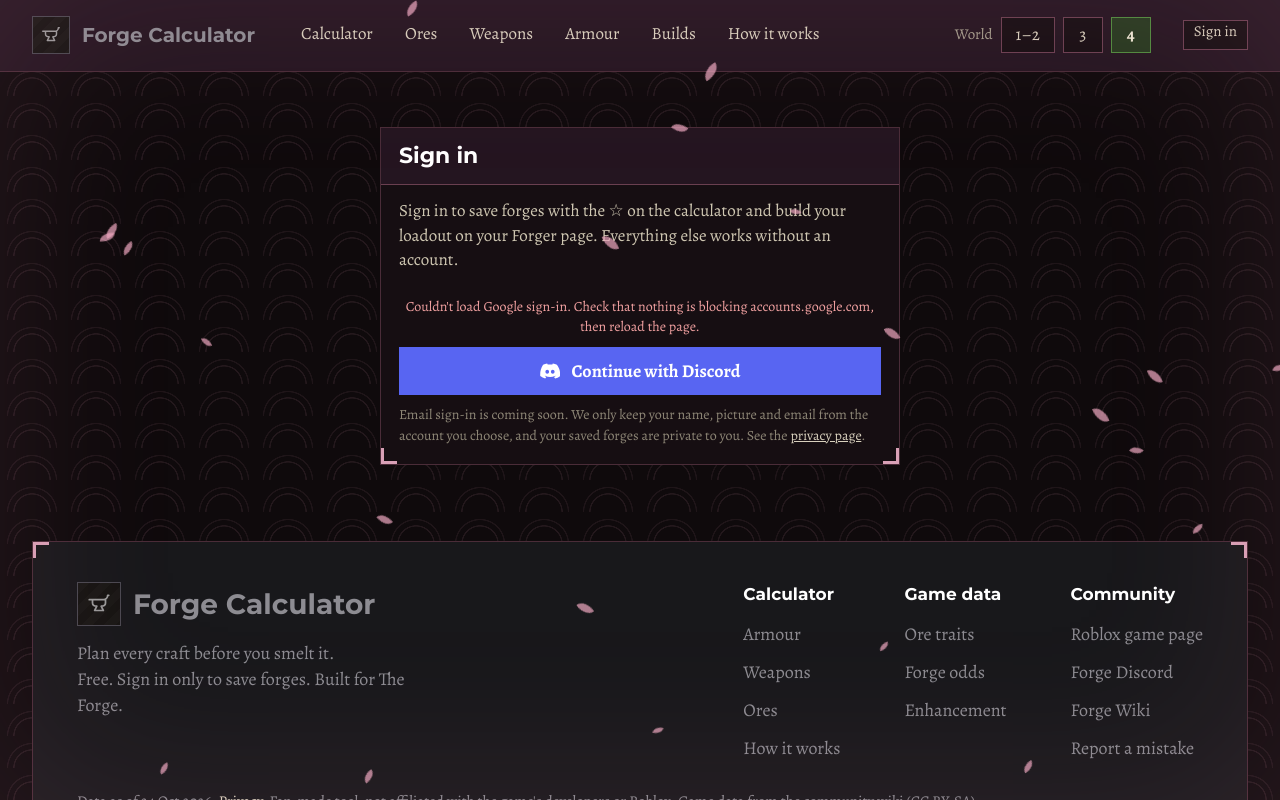
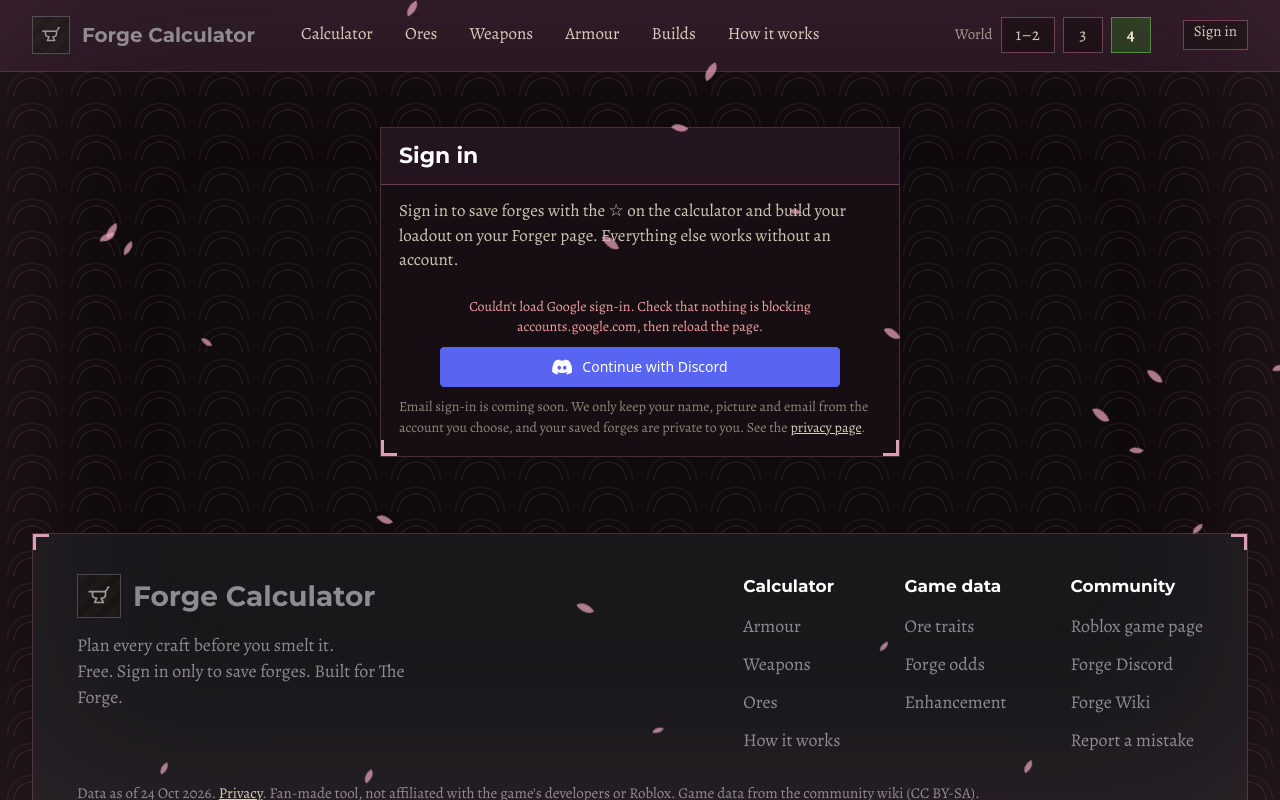
Before and after one commit to 1920m/Forge-Calculator, a Next.js app: page /login in a window 1280 px wide. Shown: the top 800 px of the page. Built offline with nearby package versions, Linux system fonts and the light colour scheme; no server answers.

Commit message:
Make the Discord button the same size and shape as Google's
Google draws its own sign-in button (at most 400 px wide, 40 px tall), so the
Discord button now copies it: same width, height, corner radius and a plain
sans-serif label.

```diff
--- a/app/globals.css
+++ b/app/globals.css
@@ -288,8 +288,9 @@
 .account-name { padding: 6px 10px 8px; border-bottom: 1px solid var(--bd); margin-bottom: 4px; color: #fff; font-weight: 700; overflow: hidden; text-overflow: ellipsis; white-space: nowrap; }
 .login { max-width: 520px; width: 100%; margin: 24px auto; }
 .login-lead { margin-top: 0; color: #cfc7b2; }
-.login-buttons { display: flex; flex-direction: column; gap: 10px; margin: 18px 0 6px; }
-.login-btn { display: flex; align-items: center; justify-content: center; gap: 12px; min-height: 48px; font-size: 18px; font-weight: 700; }
+/* Google draws its own button (at most 400 px wide, 40 px tall), so the Discord button copies its size and shape. */
+.login-buttons { display: flex; flex-direction: column; align-items: center; gap: 10px; margin: 18px 0 6px; }
+.login-btn { display: flex; align-items: center; justify-content: center; gap: 10px; width: 100%; max-width: 400px; height: 40px; padding: 0 12px; border-radius: 4px; font-family: system-ui, -apple-system, "Segoe UI", Roboto, Arial, sans-serif; font-size: 14px; font-weight: 500; }
 .login-btn.discord { background: #5865f2; border-color: #5865f2; color: #fff; }
 .login-btn.discord:hover { background: #4752c4; }
 .login-btn:disabled { opacity: .6; cursor: progress; }
@@ -407,7 +408,7 @@
 }
 
 /* Google's sign-in button (drawn by Google inside a frame) */
-.google-slot { position: relative; min-height: 44px; display: flex; flex-direction: column; align-items: center; }
+.google-slot { position: relative; width: 100%; max-width: 400px; min-height: 40px; display: flex; flex-direction: column; align-items: center; }
 .google-btn { width: 100%; max-width: 400px; display: flex; justify-content: center; color-scheme: normal; }
-.google-skeleton { position: absolute; inset: 0 auto auto 50%; transform: translateX(-50%); width: min(400px, 100%); height: 44px; background: linear-gradient(90deg, var(--row), var(--bd), var(--row)); background-size: 200% 100%; animation: sweep 1.4s linear infinite; }
+.google-skeleton { position: absolute; inset: 0 auto auto 50%; transform: translateX(-50%); width: 100%; height: 40px; border-radius: 4px; background: linear-gradient(90deg, var(--row), var(--bd), var(--row)); background-size: 200% 100%; animation: sweep 1.4s linear infinite; }
 .login-buttons .login-error { margin-top: 6px; text-align: center; }
--- a/components/google-button.tsx
+++ b/components/google-button.tsx
@@ -71,7 +71,7 @@
         });
         gis.renderButton(box.current, {
           type: "standard", theme: "filled_black", size: "large", text: "continue_with", shape: "rectangular",
-          logo_alignment: "center", width: Math.min(400, Math.max(220, Math.floor(box.current.clientWidth))),
+          logo_alignment: "center", width: Math.min(400, Math.max(200, Math.floor(box.current.clientWidth))), // same width as the Discord button
         });
         setState("ready");
       } catch {
```
